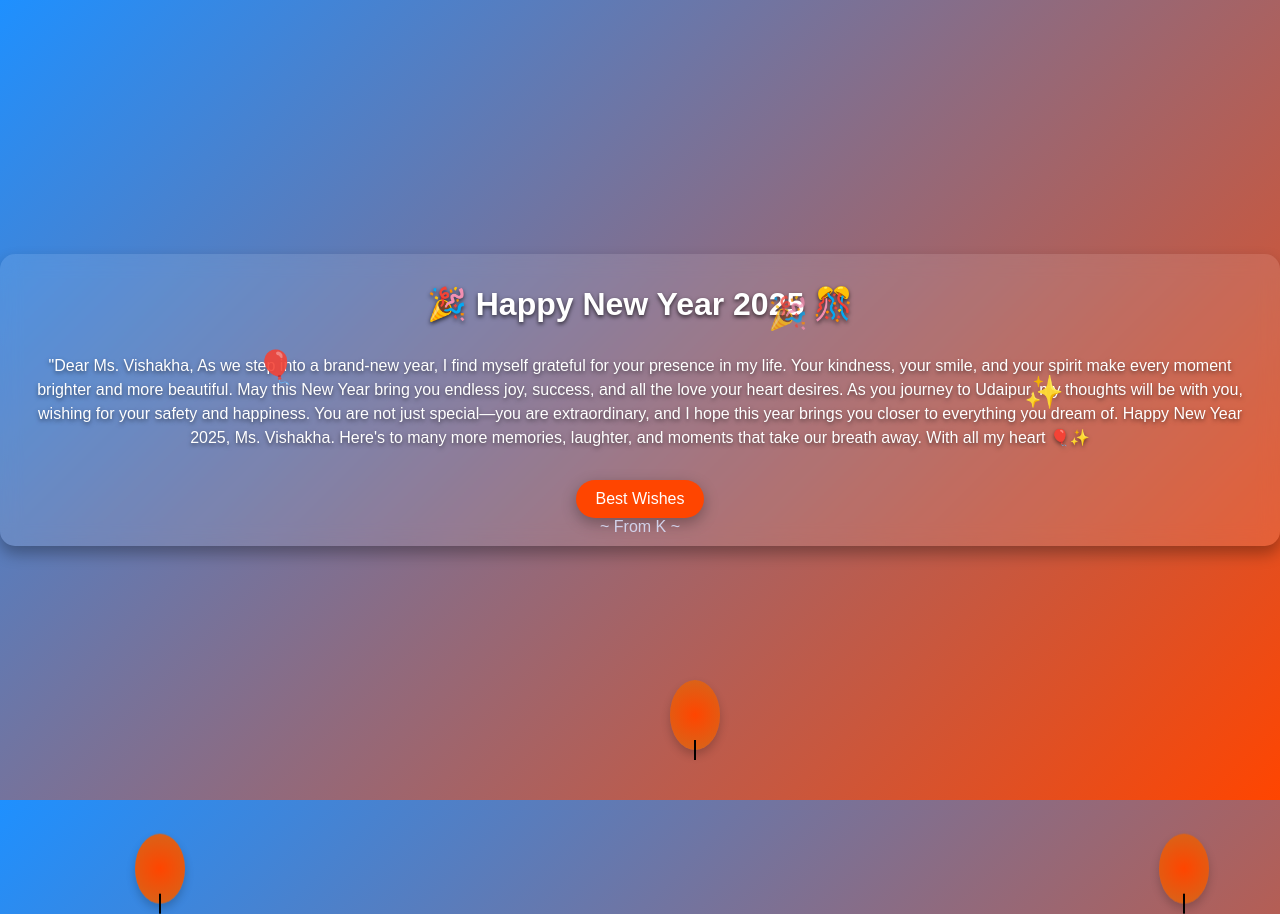
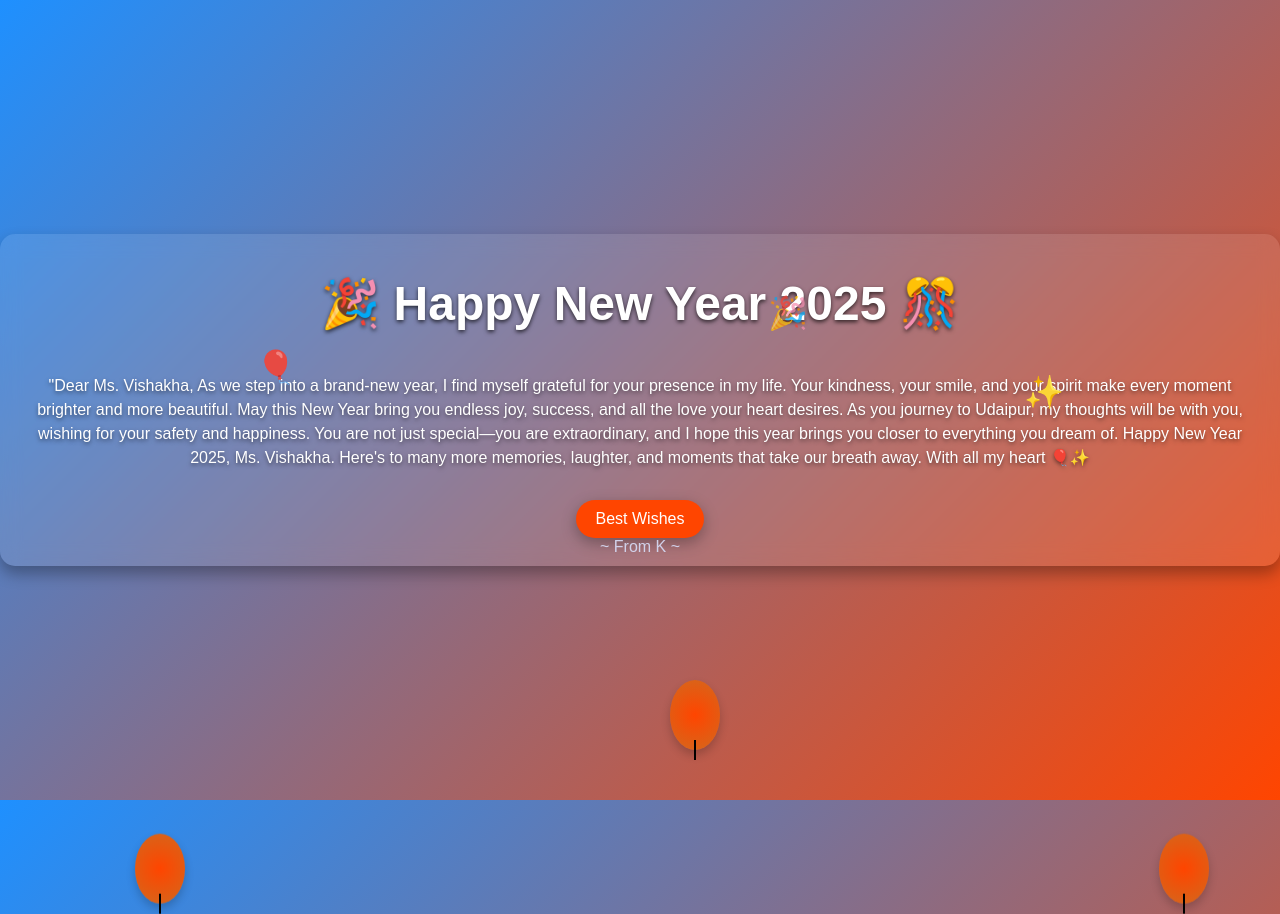
Before and after one commit to Mrkrish07/HappyNewYear2025, a plain HTML site: page index.html in a window 1280 px wide. Drawn offline with Linux system fonts and the light colour scheme.

Commit message:
Update index.html

```diff
--- a/index.html
+++ b/index.html
@@ -28,6 +28,9 @@
       backdrop-filter: blur(10px);
       transform: none;
       transition: transform 0.5s ease, box-shadow 0.5s ease;
+      overflow:visible;
+      height:auto;
+
     }
 
     .container:hover {
@@ -45,7 +48,7 @@
 
     h1 {
       z-index: 10;
-      font-size: 2rem;
+      font-size: 3rem;
       color: #ffffff;
       text-shadow: 0 2px 4px rgba(0, 0, 0, 0.7);
       position: relative;
```
